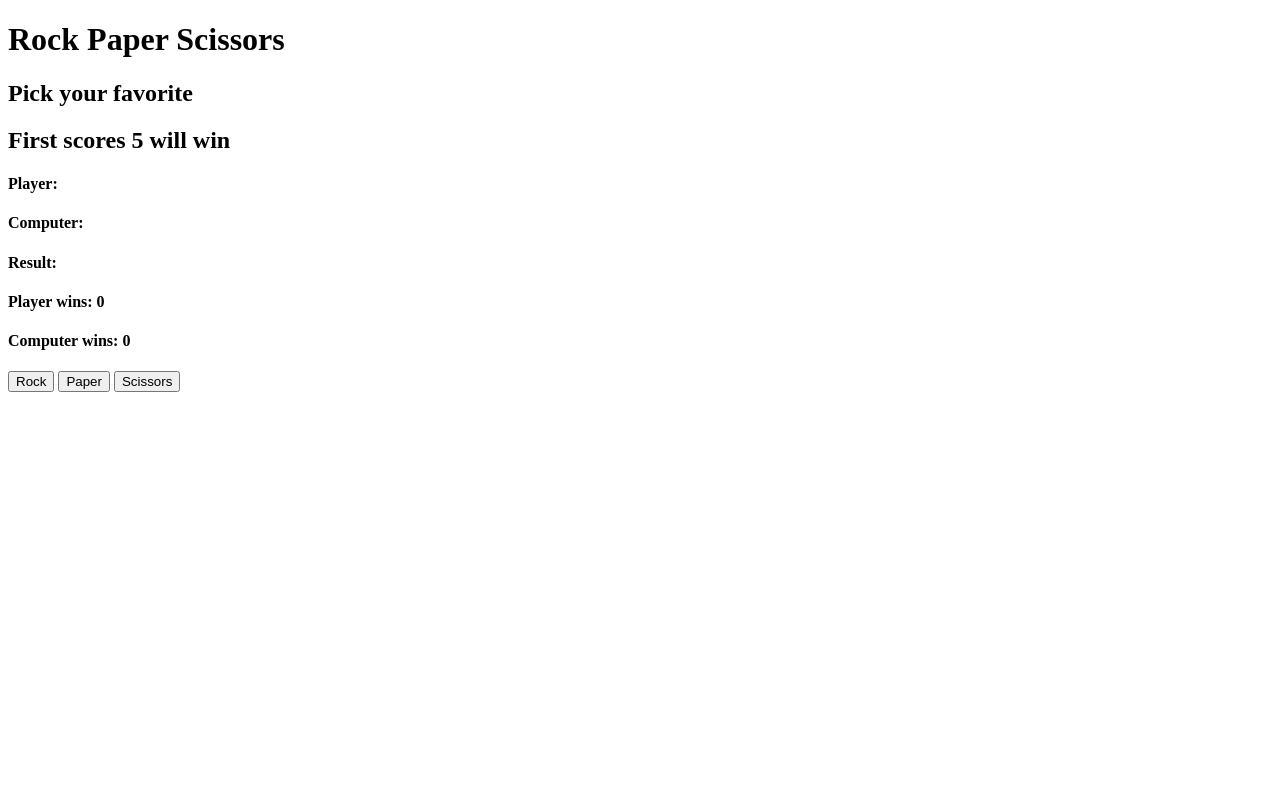
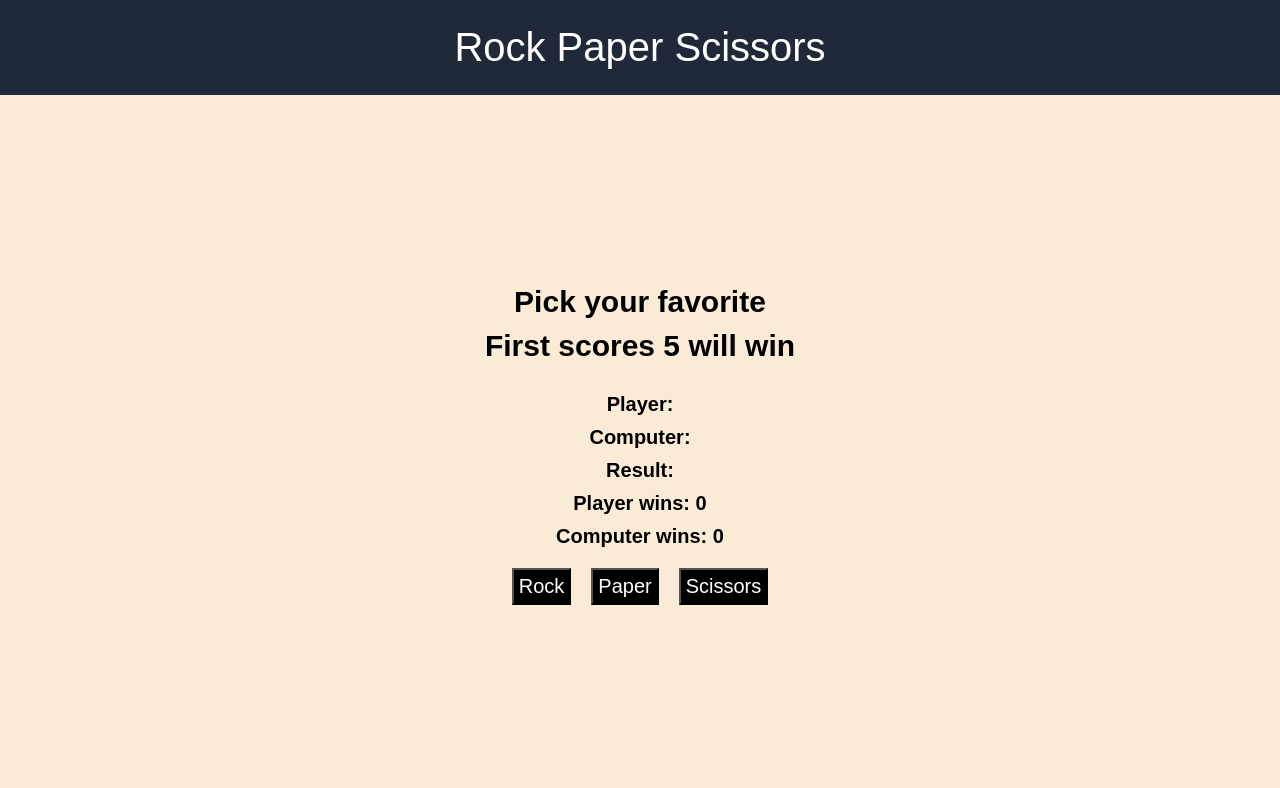
Before and after one commit to lthd2403/rock-paper-scissors, a plain HTML site: page index.html in a window 1280 px wide. Drawn offline with Linux system fonts and the light colour scheme.

Commit message:
Complete style website with css code

```diff
--- a/index.html
+++ b/index.html
@@ -8,20 +8,28 @@
     <script src="main.js"></script>
 </head>
 <body>
-    <h1 class="title">Rock Paper Scissors</h1>
-
+    <div class="titleContainer">
+        <div class="title">Rock Paper Scissors</div>
+    </div>
+    <div class="mainContainer">
+        <div class="introContainer">
             <h2 class="intro">Pick your favorite</h2>
             <h2 class="intro">First scores 5 will win</h2>
-
+        </div>
+        <div class="bodyContainer">
             <h4 id="playerText">Player:</h4>
             <h4 id="computerText">Computer:</h4>
             <h4 id="resultText">Result:</h4>
             <h4 id="playerWin">Player wins: 0</h4>
             <h4 id="computerWin">Computer wins: 0</h4>
-
+        </div>
+        <div class="buttonContainer">
             <button class="buttonclass">Rock</button>
             <button class="buttonclass">Paper</button>
             <button class="buttonclass">Scissors</button>
+        </div>
+    </div>
+
 
 </body>
 </html>
--- a/style.css
+++ b/style.css
@@ -0,0 +1,60 @@
+* {
+    font-family: Arial, Helvetica, sans-serif;
+    margin: 0;
+    padding: 0;
+}
+body {
+    background-color: antiquewhite;
+}
+
+.titleContainer {
+    background-color: #1f2937;
+    display: flex;
+    justify-content: center;
+    align-items: center;
+    color: white;
+    padding: 25px 0;
+    font-size: 40px;
+}
+
+.mainContainer {
+    display: flex;
+    padding: 160px 0;
+    justify-content: center;
+    align-items: center;
+    flex-direction: column;
+}
+
+.introContainer {
+    display: flex;
+    justify-content: center;
+    align-items: center;
+    flex-direction: column;
+    padding: 30px;
+    gap: 10px;
+    font-size: 20px;
+}
+
+.bodyContainer {
+    display: flex;
+    justify-content: center;
+    align-items: center;
+    flex-direction: column;
+    gap: 10px;
+    font-size: 20px;
+}
+
+button {
+    font-size: 20px;
+    padding: 5px;
+    background-color: black;
+    color: white;
+}
+
+.buttonContainer {
+    display: flex;
+    justify-content: center;
+    align-items: center;
+    padding: 20px 0;
+    gap: 20px;
+}
```
Lines whose indentation alone changed are shown as unchanged.
